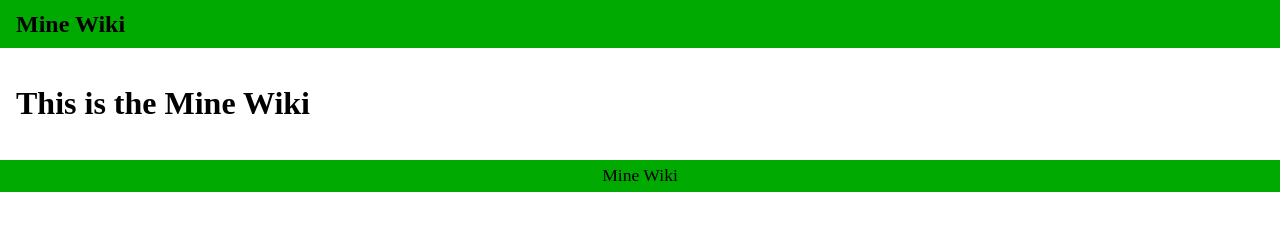
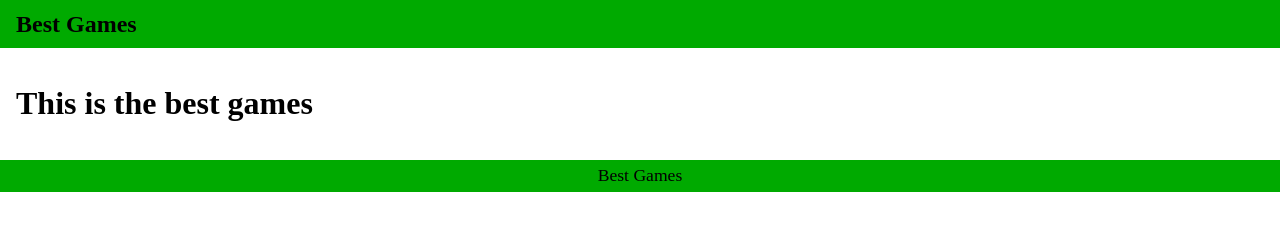
Before and after one commit to DanielGalva/mine-wiki, a plain HTML site: page index.html in a window 1280 px wide. Drawn offline with Linux system fonts and the light colour scheme.

Commit message:
changed the idea of the site

```diff
--- a/index.html
+++ b/index.html
@@ -5,15 +5,15 @@
     <meta http-equiv="X-UA-Compatible" content="IE=edge" />
     <meta name="viewport" content="width=device-width, initial-scale=1.0" />
     <link rel="stylesheet" href="style.css">
-    <title>Mine Wiki</title>
+    <title>Best Games</title>
   </head>
   <body>
     <header>
-        <b>Mine Wiki</b>
+        <b>Best Games</b>
     </header>
     <div class="main-container">
-        <h1>This is the Mine Wiki</h1>
+        <h1>This is the best games</h1>
     </div>
-    <footer>Mine Wiki</footer>
+    <footer>Best Games</footer>
   </body>
 </html>
```
Also changed, not shown: 1 other file.
